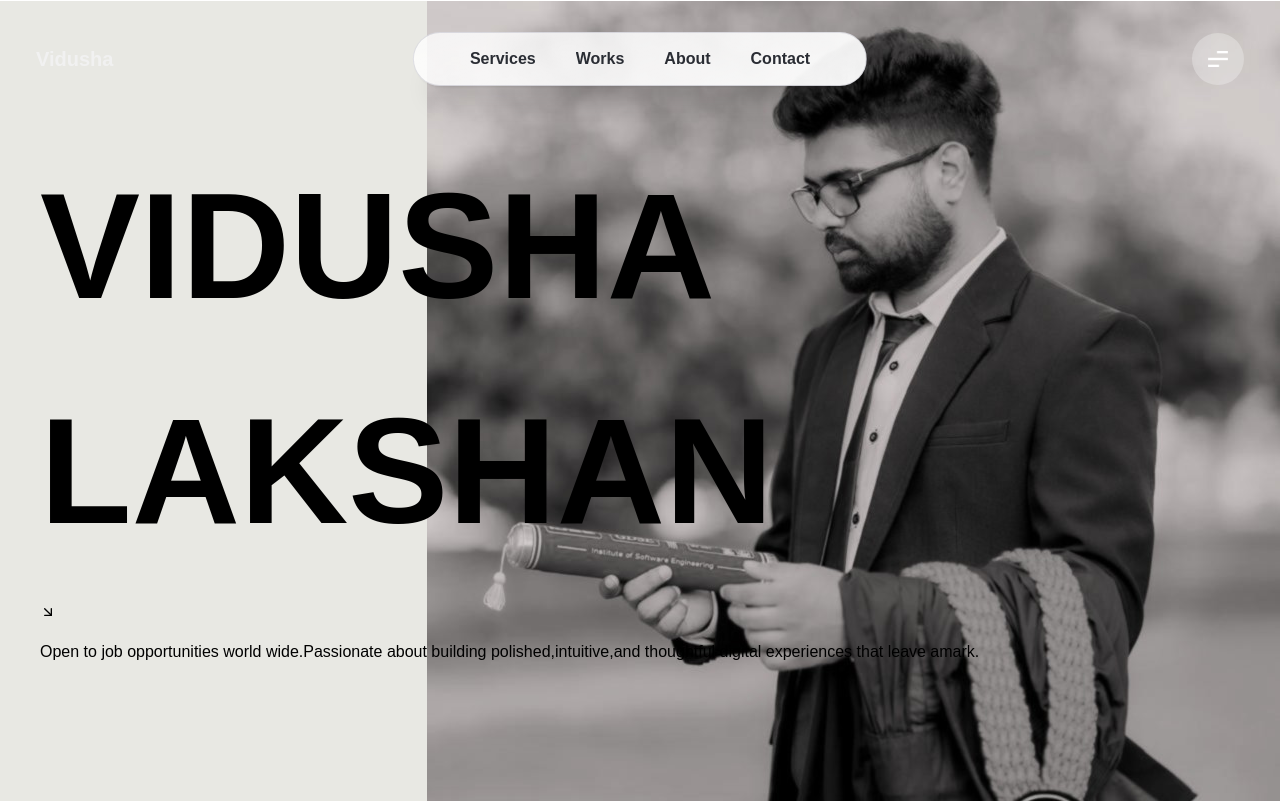
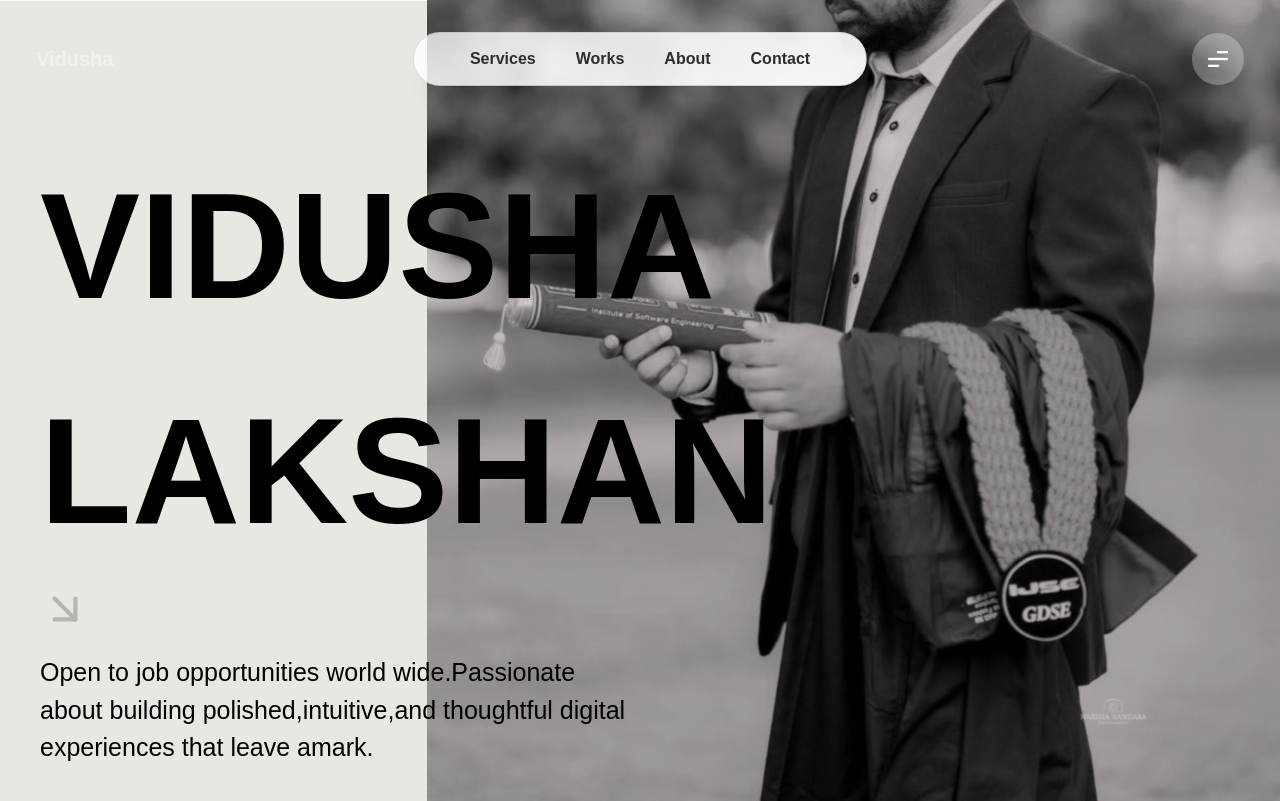
Before and after one commit to vidushalakshan/Modern-Portfolio, a Next.js app: page / in a window 1280 px wide. Built offline with nearby package versions, Linux system fonts and the light colour scheme.

Commit message:
updated view in home page

```diff
--- a/src/components/pages/Home/page.jsx
+++ b/src/components/pages/Home/page.jsx
@@ -7,12 +7,12 @@ const page = () => {
     <section className="text-black relative h-screen bg-[#e8e8e3]">
       <Image
         src={Images.homeImg}
-        className="absolute right-0 bottom-0 object-cover w-[500] h-screen"
+        className="absolute right-0 bottom-0 object-cover rounded-t-full w-[350]"
       />
-      <div className="flex flex-col gap-5 absolute top-1/6 left-10">
+      <div className="flex flex-col absolute top-1/6 left-10">
         <h1 className="text-[150px] font-bold">VIDUSHA LAKSHAN</h1>
-        <LuArrowDownRight />
-        <span>
+        <LuArrowDownRight size={50} className="relative" color="#b6b6b0"/>
+        <span className="text-[25px] mt-5 w-[600px]">
           Open to job opportunities world wide.Passionate about building
           polished,intuitive,and thoughtful digital experiences that leave
           amark.
```
